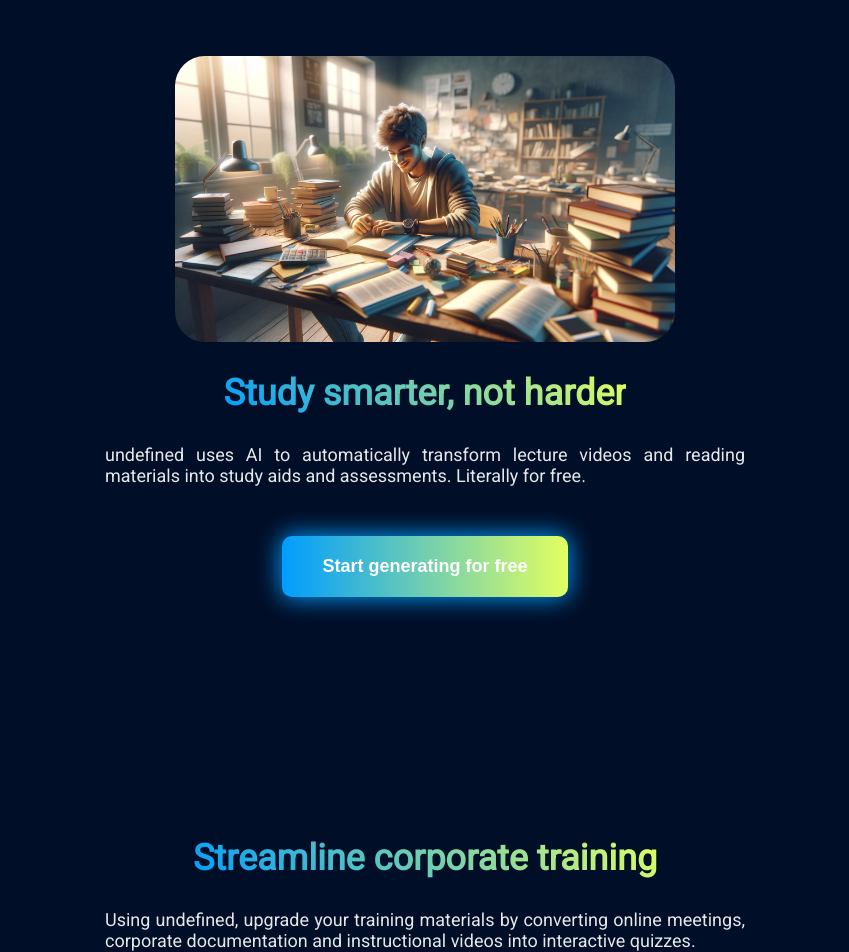
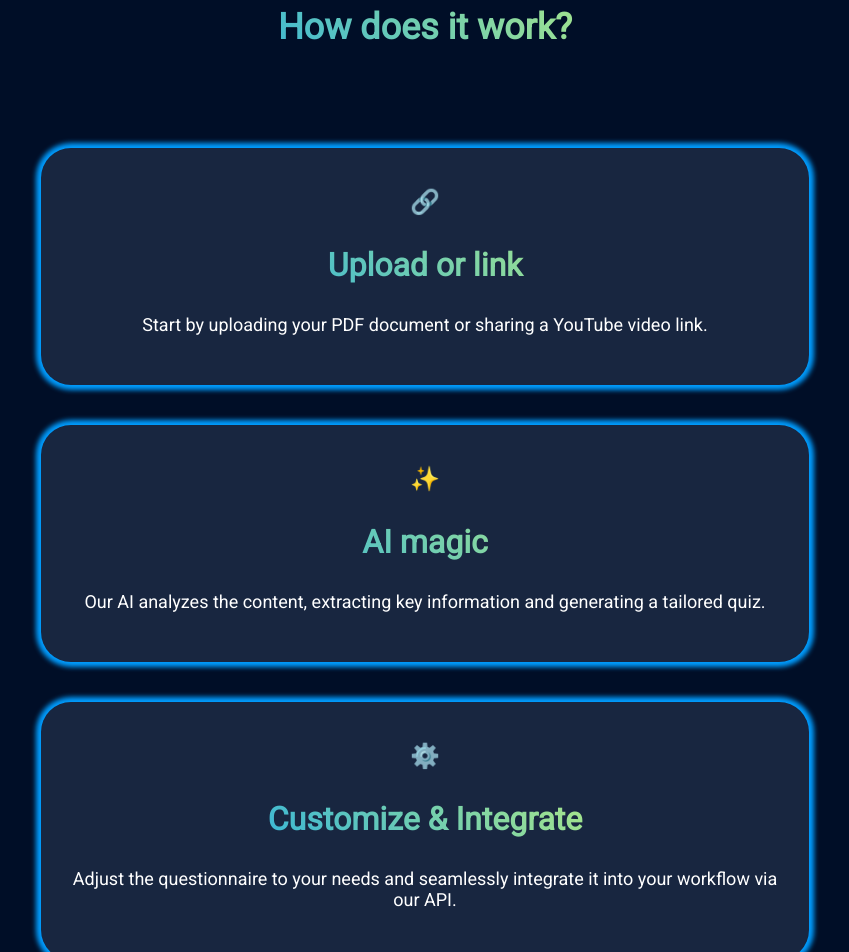
Before and after one commit to Dichiara25/Sola, a Next.js app: page / in a window 1280 px wide. Shown: the part 1260-2212 px from the top of the page, without its empty margins (215-1064 px from the left). Built offline with nearby package versions, Linux system fonts and the light colour scheme.

Commit message:
Added how section

```diff
--- a/src/app/components/structure/Header.tsx
+++ b/src/app/components/structure/Header.tsx
@@ -12,7 +12,7 @@ export function Navigation() {
         <a href={routes.pricing} style={{marginLeft: "50px"}}>Pricing</a>
         <a href={routes.api} style={{marginLeft: "50px"}}>API</a>
         <a href={routes.cook} style={{marginLeft: "50px"}} className={styles.login}>
-            <button>Generate quizz</button>
+            <button>Generate quiz</button>
         </a>
     </>
 }
--- a/src/app/components/structure/home/Hero.module.css
+++ b/src/app/components/structure/home/Hero.module.css
@@ -9,7 +9,7 @@
     font-size: smaller;
 }
 
-.quizz {
+.quiz {
     position: relative;
     font-size: smaller;
     display: flex;
@@ -23,7 +23,7 @@
 }
 
 @media (max-width: 1500px) {
-    .quizz {
+    .quiz {
         left: 0;
     }
 }
--- a/src/app/components/structure/home/Hero.tsx
+++ b/src/app/components/structure/home/Hero.tsx
@@ -4,14 +4,14 @@ import bodyStyles from '../Body.module.css'
 import Image from 'next/image'
 import { useState } from 'react'
 
-interface QuizzQuestion {
+interface quizQuestion {
     "question": string,
     "answer": string,
     "feedback": string,
     "hint": string
 }
 
-const QuizzQuestions: QuizzQuestion[] = [
+const quizQuestions: quizQuestion[] = [
     {
         "question": "📚 Which book was recommended during the podcast?",
         "answer": "The Power of Habits",
@@ -26,18 +26,18 @@ const QuizzQuestions: QuizzQuestion[] = [
     }
 ]
 
-function MockedQuizz() {
+function Mockedquiz() {
     const [questionIndex, setQuestionIndex] = useState(0);
 
-    return <div className={heroStyles.quizz}>
-        <b className={heroStyles.question}>{QuizzQuestions[questionIndex].question}</b>
+    return <div className={heroStyles.quiz}>
+        <b className={heroStyles.question}>{quizQuestions[questionIndex].question}</b>
         <input
-            value={QuizzQuestions[questionIndex].answer}
+            value={quizQuestions[questionIndex].answer}
             type={"text"}
             disabled
         />
-        <b className={heroStyles.question} style={{fontSize: "smaller", margin: "5px"}}>{QuizzQuestions[questionIndex].feedback}</b>
-        <b className={heroStyles.question} style={{fontSize: "smaller", margin: "5px"}}>{QuizzQuestions[questionIndex].hint}</b>
+        <b className={heroStyles.question} style={{fontSize: "smaller", margin: "5px"}}>{quizQuestions[questionIndex].feedback}</b>
+        <b className={heroStyles.question} style={{fontSize: "smaller", margin: "5px"}}>{quizQuestions[questionIndex].hint}</b>
         <button style={{
                 marginTop: "20px",
                 boxShadow: "none",
@@ -63,7 +63,7 @@ function Illustration() {
             width={500}
             alt={"A picture showing two women recording a podcast"}
         />
-        <MockedQuizz />
+        <Mockedquiz />
     </div>
 }
 
@@ -80,7 +80,7 @@ function CallToAction() {
             {process.env.NEXT_PUBLIC_APP_NAME} uses AI to generate <b>quizzes</b> based on your videos and PDFs.
         </div>
         <button style={{margin: "50px"}}>
-            Generate quizz
+            Generate quiz
         </button>
     </div>
 }
--- /dev/null
+++ b/src/app/components/structure/home/How.module.css
@@ -0,0 +1,34 @@
+.main {
+    display: flex;
+    flex-direction: column;
+    justify-content: center;
+    text-align: center;
+    margin-bottom: 100px;
+}
+
+.container {
+    margin-top: 50px;
+    display: flex;
+    flex-direction: row;
+}
+
+@media (max-width: 1500px) {
+    .container {
+        flex-direction: column;
+    }
+
+    .box {
+        min-width: 60vw;
+        margin: 20px 0 !important;
+    }
+}
+
+.box {
+    padding: 40px 30px 50px 30px;
+    margin: 0 20px;
+    width: 20vw;
+    text-align: center;
+    background-color: var(--light-background-color);
+    border-radius: 30px;
+    box-shadow: 0 0 5px 5px var(--first-color);
+}
--- /dev/null
+++ b/src/app/components/structure/home/How.tsx
@@ -0,0 +1,45 @@
+import howStyles from "./How.module.css"
+
+interface Step {
+    title: string,
+    description: string,
+    icon: string
+}
+
+export default function How() {
+    const steps: Step[] = [
+        {
+            title: "Upload or link",
+            description: "Start by uploading your PDF document or sharing a YouTube video link.",
+            icon: "🔗"
+        },
+        {
+            title: "AI magic",
+            description: "Our AI analyzes the content, extracting key information and generating a tailored quiz.",
+            icon: "✨"
+        },
+        {
+            title: "Customize & Integrate",
+            description: "Adjust the questionnaire to your needs and seamlessly integrate it into your workflow via our API.",
+            icon: "⚙️"
+        },
+        {
+            title: "Engage & Assess",
+            description: "Share your interactive quizzes with your audience for a captivating learning experience and gain insightful feedback instantly.",
+            icon: "📈"
+        }
+    ]
+
+    return <div className={howStyles.main}>
+        <h1>How does it work?</h1>
+        <div className={howStyles.container}>
+            {steps.map((step: Step, index: number) => (
+            <div key={index} className={howStyles.box}>
+                <div style={{fontSize: "x-large"}}>{step.icon}</div>
+                <h1 style={{fontSize: "xx-large"}}>{step.title}</h1>
+                <div>{step.description}</div>
+            </div>
+        ))}
+        </div>
+    </div>
+}
--- a/src/app/components/structure/home/Landing.tsx
+++ b/src/app/components/structure/home/Landing.tsx
@@ -9,11 +9,15 @@ import Meeting from "../../../assets/meeting.png";
 import Developer from "../../../assets/developer.png"
 import { routes } from "@/app/utils/routes";
 import Feedbacks from "./Feedbacks";
+import How from "./How";
 
 export default function Landing() {
     return <div className={styles.main}>
         <ScrollAppear>
             <Hero />
+        </ScrollAppear>
+        <ScrollAppear>
+            <How />
         </ScrollAppear>
         <ScrollAppear>
             <Paragraph
@@ -40,7 +44,7 @@ export default function Landing() {
         <ScrollAppear>
             <Paragraph
                 title={"Adapted to your workflow"}
-                content={`${process.env.NEXT_PUBLIC_APP_NAME} exposes a REST API so you can embed your quizz generation use cases right into your workflows. By providing an interface out of the box, ${process.env.NEXT_PUBLIC_APP_NAME} relieves you from having to create your own.`}
+                content={`${process.env.NEXT_PUBLIC_APP_NAME} exposes a REST API so you can embed your quiz generation use cases right into your workflows. By providing an interface out of the box, ${process.env.NEXT_PUBLIC_APP_NAME} relieves you from having to create your own.`}
                 image={Developer}
                 alt={"A happy developer in front of an IDE"}
                 callToAction={"Get your API key"}
--- a/src/app/layout.tsx
+++ b/src/app/layout.tsx
@@ -9,7 +9,7 @@ const roboto = Roboto({
 
 export const metadata: Metadata = {
   title: "Sola",
-  description: "An AI-driven quizz generation tool",
+  description: "An AI-driven quiz generation tool",
 };
 
 export default function RootLayout({
```
Also changed, not shown: src/app/components/ScrollAppear.tsx (+5 -4 lines).
